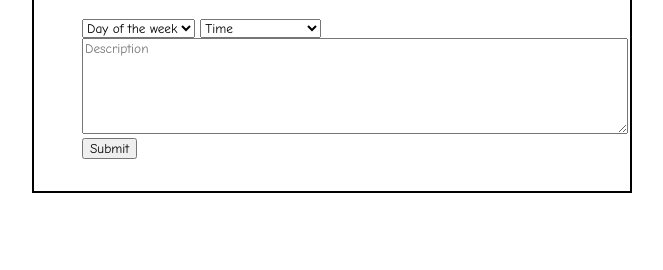
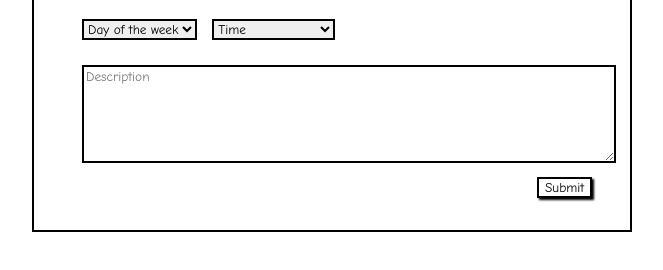
Before and after one commit to K-Bowler/week-planner, a website: page index.html in a window 1280 px wide. Shown: the part 402-672 px from the top of the page, without its empty margins (308-971 px from the left). Drawn offline with Linux system fonts and the light colour scheme.

Commit message:
time for hidden ftrs.

```diff
--- a/index.html
+++ b/index.html
@@ -32,9 +32,9 @@
                 <h1>Add Entry</h1>
               </div>
             </div>
-            <div class="row">
+            <div class="row" style="margin-bottom: 25px;">
               <div class="column-full">
-                <select>
+                <select style="border: 2px solid black;">
                   <option value="Day of the week">Day of the week</option>
                   <option value="Monday">Monday</option>
                   <option value="Tuesday">Tuesday</option>
@@ -44,7 +44,7 @@
                   <option value="Saturday">Saturday</option>
                   <option value="Sunday">Sunday</option>
                 </select>
-                <select>
+                <select style="margin-left: 10px; border: 2px solid black;">
                   <option value="Time">Time</option>
                   <option value="12:00pm-6:00pm">12:00pm-6:00pm</option>
                   <option value="6:00pm-12:00am">6:00pm-12:00am</option>
@@ -55,12 +55,12 @@
             </div>
             <div class="row">
               <div class="column-full center-row">
-                <textarea rows="6" cols="75" placeholder="Description"></textarea>
+                <textarea rows="6" cols="73" placeholder="Description" style="border: 2px solid black;"></textarea>
               </div>
             </div>
             <div class="row">
               <div class="column-full">
-                <button>Submit</button>
+                <button class="button2">Submit</button>
               </div>
             </div>
           </form>
--- a/styles.css
+++ b/styles.css
@@ -33,7 +33,6 @@
 
 .modal {
   border: 2px solid black;
-  max-width: ;
 }
 
 .form-modal {
@@ -41,3 +40,11 @@
   margin: auto;
   padding: 2rem;
 }
+
+.button2 {
+  margin-left: 91%;
+  margin-top: 10px;
+  box-shadow: 2px 2px 2px black;
+  border: 2px solid black;
+  background-color: white;
+}
```
